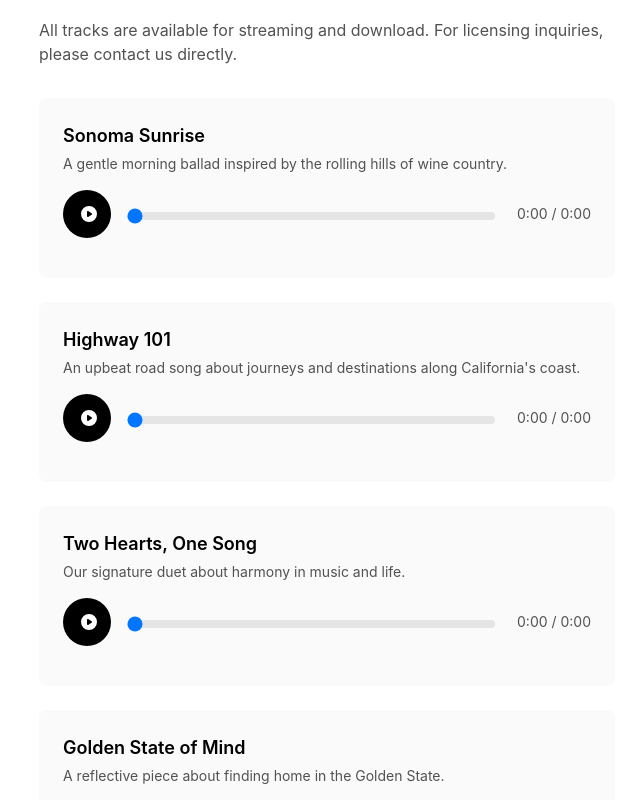
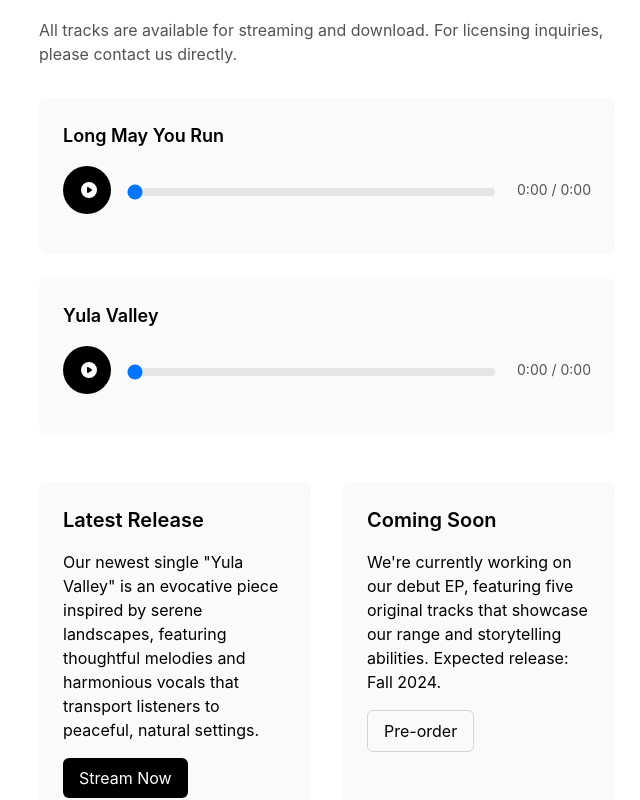
Before and after one commit to nathanjeichert/my-site, a Next.js app: page /music in a window 1280 px wide. Shown: the part 290-1090 px from the top of the page, without its empty margins (313-953 px from the left). Built offline with nearby package versions, Linux system fonts and the light colour scheme.

Commit message:
Update music page with actual songs and remove descriptions

```diff
--- a/app/music/page.tsx
+++ b/app/music/page.tsx
@@ -5,35 +5,19 @@ export const metadata = {
   description: 'Listen to Two Against Nature\'s latest tracks and releases.',
 }
 
-// Sample tracks - in a real app, these would come from a CMS or database
+// Our actual tracks
 const tracks = [
   {
     id: 1,
-    title: 'Sonoma Sunrise',
-    duration: '3:42',
-    src: '/music/sonoma-sunrise.mp3',
-    description: 'A gentle morning ballad inspired by the rolling hills of wine country.'
+    title: 'Long May You Run',
+    duration: '4:12',
+    src: '/music/Long May You Run.mp3'
   },
   {
     id: 2,
-    title: 'Highway 101',
-    duration: '4:15',
-    src: '/music/highway-101.mp3',
-    description: 'An upbeat road song about journeys and destinations along California\'s coast.'
-  },
-  {
-    id: 3,
-    title: 'Two Hearts, One Song',
-    duration: '3:28',
-    src: '/music/two-hearts-one-song.mp3',
-    description: 'Our signature duet about harmony in music and life.'
-  },
-  {
-    id: 4,
-    title: 'Golden State of Mind',
-    duration: '4:03',
-    src: '/music/golden-state-of-mind.mp3',
-    description: 'A reflective piece about finding home in the Golden State.'
+    title: 'Yula Valley',
+    duration: '3:48',
+    src: '/music/Yula valley.mp3'
   }
 ]
 
@@ -66,9 +50,9 @@ export default function MusicPage() {
         <div className="bg-neutral-50 dark:bg-neutral-900 p-6 rounded-lg">
           <h2 className="text-xl font-semibold mb-4">Latest Release</h2>
           <p className="mb-4">
-            Our newest single "Sonoma Sunrise" captures the essence of early
-            mornings in wine country, with gentle acoustic melodies and
-            harmonious vocals that paint a picture of California's natural beauty.
+            Our newest single "Yula Valley" is an evocative piece inspired by
+            serene landscapes, featuring thoughtful melodies and harmonious
+            vocals that transport listeners to peaceful, natural settings.
           </p>
           <button className="bg-black dark:bg-white text-white dark:text-black px-4 py-2 rounded-md hover:bg-neutral-800 dark:hover:bg-neutral-200 transition-colors">
             Stream Now
```
Also changed, not shown: 2 other files (tests, documents, lock files or other folders).
